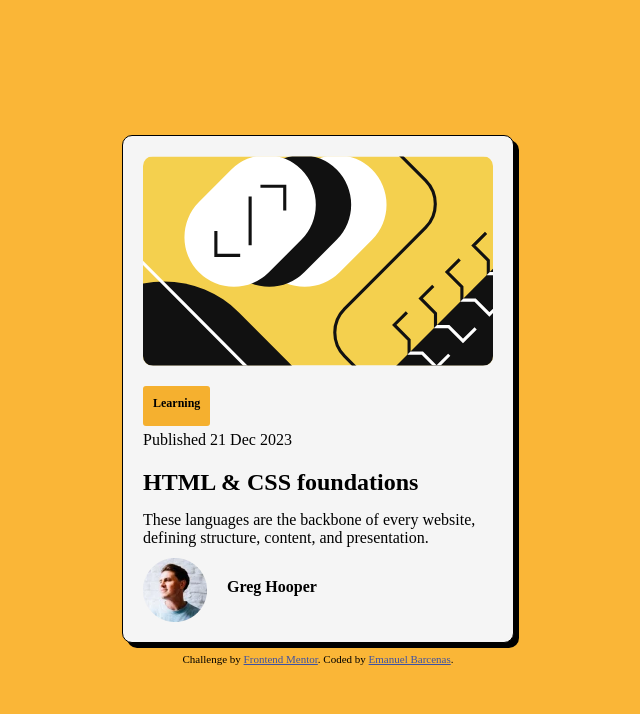
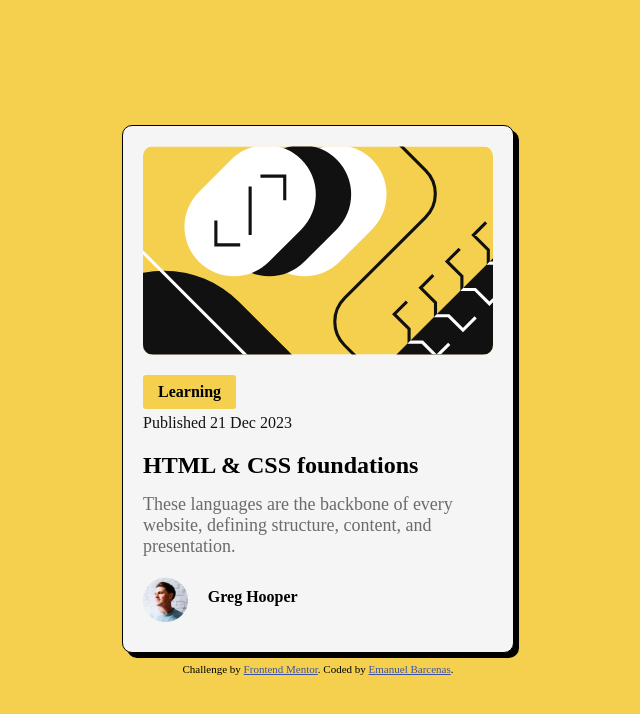
Before and after one commit to eman2point0/blog-preview-card-main, a plain HTML site: page index.html in a window 1280 px wide. Shown: the whole page, without its empty margins (322-962 px from the left). Drawn offline with Linux system fonts and the light colour scheme.

Commit message:
Added improved visuals

```diff
--- a/index.html
+++ b/index.html
@@ -24,7 +24,7 @@
         justify-content: center;
         margin: 0;
         flex-direction: column;
-        background-color: rgb(250, 182, 55);
+        background-color: hsl(47, 88%, 63%);
       }
 
       .attribution {
@@ -53,8 +53,27 @@
         margin-bottom: 10px;
       }
 
+      .card a {
+        text-decoration: none;
+        color: black;
+      }
+
+      .card a:hover {
+        cursor: pointer;
+        color: orange;
+      }
+
       .card h2 {
         margin: 10px 0;
+      }
+
+      .card .low-contrast {
+        color: hsl(0, 0%, 7%);
+      }
+
+      .card .high-contrast {
+        color: hsl(0, 0%, 42%);
+        font-size: 18px;
       }
 
       .image-container {
@@ -69,20 +88,32 @@
       }
 
       .topic {
-        background-color: rgb(245, 176, 47);
-        font-size: 12px;
+        background-color: hsl(47, 88%, 63%);
+        font-size: 16px;
         font-weight: bold;
         border-radius: 3px;
         width: max-content;
-        padding: 5px 10px;
+        padding: 8px 15px;
 
         margin-top: 20px;
+      }
+
+      .topic p {
+        margin: 0;
       }
 
       .profile-section {
         display: flex;
         align-items: center;
         gap: 20px;
+      }
+
+      .profile-section img {
+        height: 70%;
+      }
+
+      .profile-section p {
+        font-weight: bolder;
       }
     </style>
   </head>
@@ -95,15 +126,17 @@
       <div class="topic">
         <p><strong>Learning</strong></p>
       </div>
-      <p>Published 21 Dec 2023</p>
-      <h2>HTML & CSS foundations</h2>
-      <p>
+      <p class="low-contrast">Published 21 Dec 2023</p>
+      <a href="#">
+        <h2>HTML & CSS foundations</h2>
+      </a>
+      <p class="high-contrast">
         These languages are the backbone of every website, defining structure,
         content, and presentation.
       </p>
       <div class="profile-section">
         <img src="./assets/images/image-avatar.webp" alt="Profile picture" />
-        <p><strong>Greg Hooper</strong></p>
+        <p>Greg Hooper</p>
       </div>
     </div>
 
@@ -111,7 +144,7 @@
       Challenge by
       <a href="https://www.frontendmentor.io?ref=challenge" target="_blank"
         >Frontend Mentor</a
-      >. Coded by <a href="#">Emanuel Barcenas</a>.
+      >. Coded by <a href="https://github.com/eman2point0">Emanuel Barcenas</a>.
     </div>
   </body>
 </html>
```
